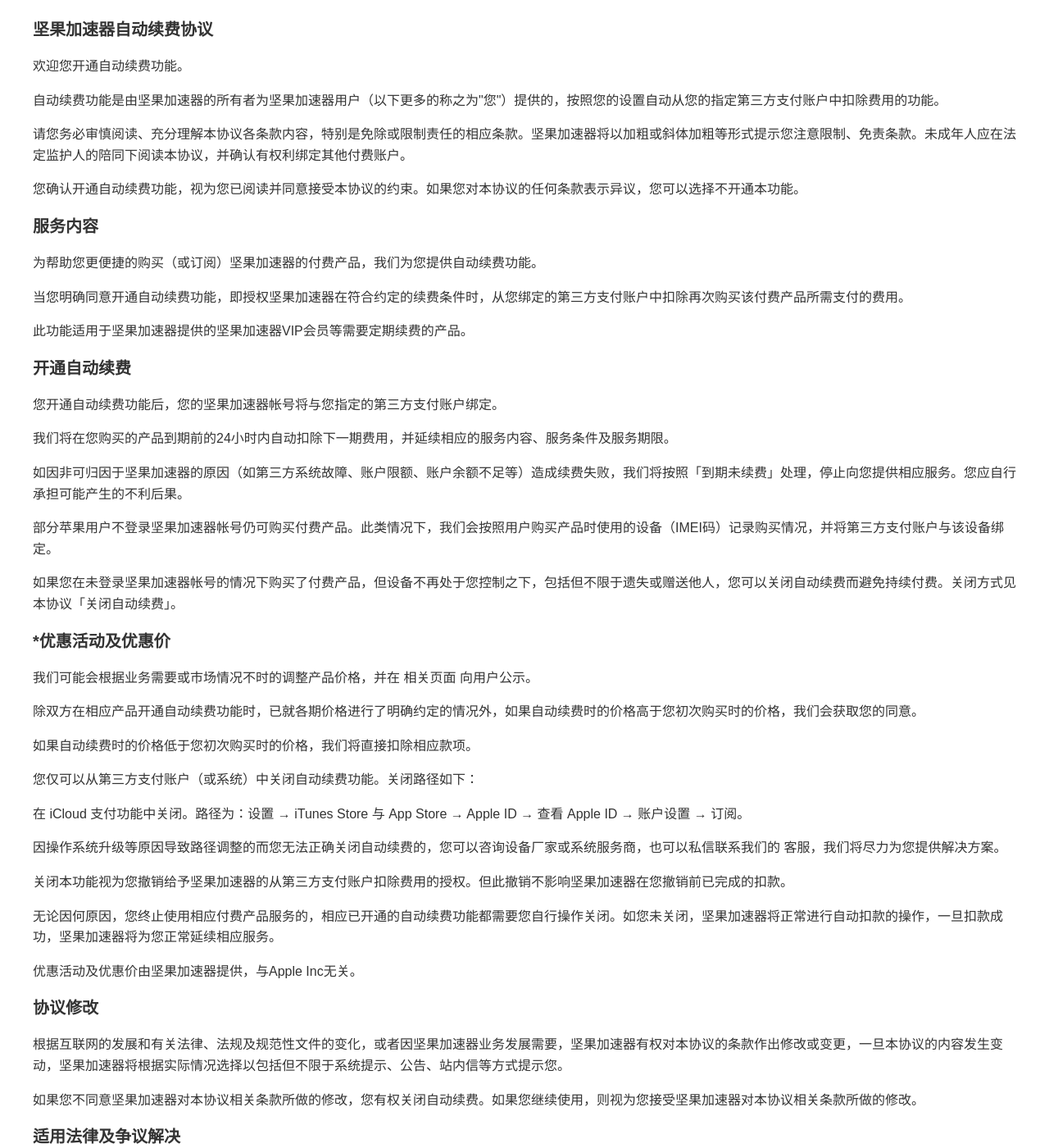
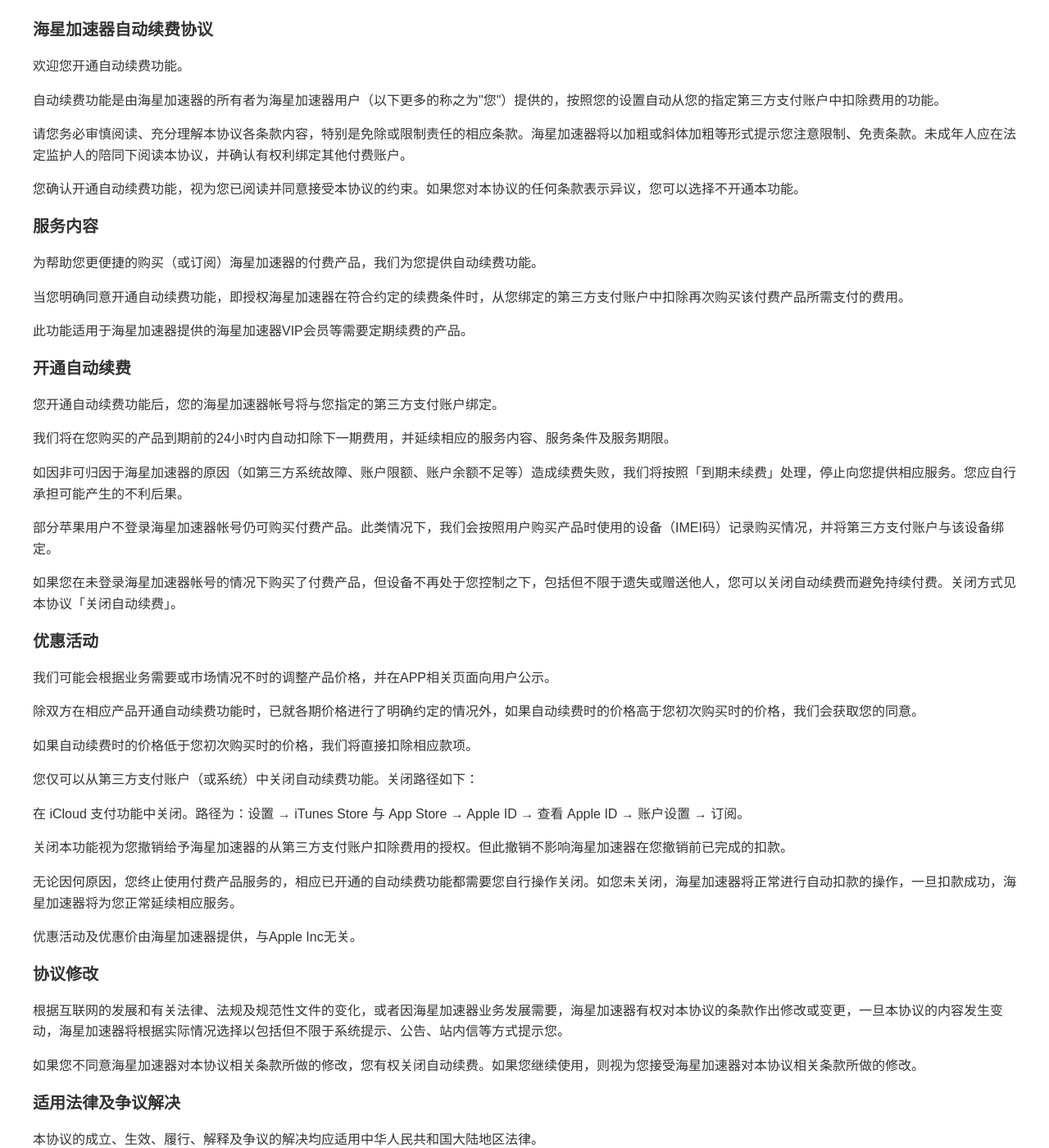
Before and after one commit to zxwksc/jianguo.github.io, a Jekyll site: the page agreement.html, which Jekyll copies as it is, in a window 1280 px wide and 1400 px high. Shown: the whole window at 82% size. Built offline with Jekyll 4.4.1, drawn with Linux system fonts in a browser that asks for light colours; some of the changed text lies outside the part shown.

Commit message:
Update agreement.html

```diff
--- a/agreement.html
+++ b/agreement.html
@@ -52,54 +52,57 @@
 </head>
 <body>
 <div class="container">
-    <h4>坚果加速器自动续费协议</h4>
+    <h4>海星加速器自动续费协议</h4>
 
     <p>欢迎您开通自动续费功能。</p>
-    <p>自动续费功能是由坚果加速器的所有者为坚果加速器用户（以下更多的称之为"您"）提供的，按照您的设置自动从您的指定第三方支付账户中扣除费用的功能。</p>
-    <p>请您务必审慎阅读、充分理解本协议各条款内容，特别是免除或限制责任的相应条款。坚果加速器将以加粗或斜体加粗等形式提示您注意限制、免责条款。未成年人应在法定监护人的陪同下阅读本协议，并确认有权利绑定其他付费账户。</p>
+    <p>自动续费功能是由海星加速器的所有者为海星加速器用户（以下更多的称之为"您"）提供的，按照您的设置自动从您的指定第三方支付账户中扣除费用的功能。</p>
+    <p>请您务必审慎阅读、充分理解本协议各条款内容，特别是免除或限制责任的相应条款。海星加速器将以加粗或斜体加粗等形式提示您注意限制、免责条款。未成年人应在法定监护人的陪同下阅读本协议，并确认有权利绑定其他付费账户。</p>
     <p>您确认开通自动续费功能，视为您已阅读并同意接受本协议的约束。如果您对本协议的任何条款表示异议，您可以选择不开通本功能。</p>
+
     <h4>服务内容</h4>
 
-    <p>为帮助您更便捷的购买（或订阅）坚果加速器的付费产品，我们为您提供自动续费功能。</p>
-    <p>当您明确同意开通自动续费功能，即授权坚果加速器在符合约定的续费条件时，从您绑定的第三方支付账户中扣除再次购买该付费产品所需支付的费用。</p>
-    <p>此功能适用于坚果加速器提供的坚果加速器VIP会员等需要定期续费的产品。</p>
+    <p>为帮助您更便捷的购买（或订阅）海星加速器的付费产品，我们为您提供自动续费功能。</p>
+    <p>当您明确同意开通自动续费功能，即授权海星加速器在符合约定的续费条件时，从您绑定的第三方支付账户中扣除再次购买该付费产品所需支付的费用。</p>
+    <p>此功能适用于海星加速器提供的海星加速器VIP会员等需要定期续费的产品。</p>
+
     <h4>开通自动续费</h4>
 
-    <p>您开通自动续费功能后，您的坚果加速器帐号将与您指定的第三方支付账户绑定。</p>
+    <p>您开通自动续费功能后，您的海星加速器帐号将与您指定的第三方支付账户绑定。</p>
     <p>我们将在您购买的产品到期前的24小时内自动扣除下一期费用，并延续相应的服务内容、服务条件及服务期限。</p>
-    <p>如因非可归因于坚果加速器的原因（如第三方系统故障、账户限额、账户余额不足等）造成续费失败，我们将按照「到期未续费」处理，停止向您提供相应服务。您应自行承担可能产生的不利后果。</p>
-    <p>部分苹果用户不登录坚果加速器帐号仍可购买付费产品。此类情况下，我们会按照用户购买产品时使用的设备（IMEI码）记录购买情况，并将第三方支付账户与该设备绑定。</p>
-    <p>如果您在未登录坚果加速器帐号的情况下购买了付费产品，但设备不再处于您控制之下，包括但不限于遗失或赠送他人，您可以关闭自动续费而避免持续付费。关闭方式见本协议「关闭自动续费」。</p>
-    <h4>*优惠活动及优惠价</h4>
+    <p>如因非可归因于海星加速器的原因（如第三方系统故障、账户限额、账户余额不足等）造成续费失败，我们将按照「到期未续费」处理，停止向您提供相应服务。您应自行承担可能产生的不利后果。</p>
+    <p>部分苹果用户不登录海星加速器帐号仍可购买付费产品。此类情况下，我们会按照用户购买产品时使用的设备（IMEI码）记录购买情况，并将第三方支付账户与该设备绑定。</p>
+    <p>如果您在未登录海星加速器帐号的情况下购买了付费产品，但设备不再处于您控制之下，包括但不限于遗失或赠送他人，您可以关闭自动续费而避免持续付费。关闭方式见本协议「关闭自动续费」。</p>
 
-    <p>我们可能会根据业务需要或市场情况不时的调整产品价格，并在 相关页面 向用户公示。</p>
+    <h4>优惠活动</h4>
+
+    <p>我们可能会根据业务需要或市场情况不时的调整产品价格，并在APP相关页面向用户公示。</p>
     <p>除双方在相应产品开通自动续费功能时，已就各期价格进行了明确约定的情况外，如果自动续费时的价格高于您初次购买时的价格，我们会获取您的同意。</p>
     <p>如果自动续费时的价格低于您初次购买时的价格，我们将直接扣除相应款项。</p>
     <p>您仅可以从第三方支付账户（或系统）中关闭自动续费功能。关闭路径如下：</p>
     <p>在 iCloud 支付功能中关闭。路径为：设置 → iTunes Store 与 App Store → Apple ID → 查看 Apple ID → 账户设置 → 订阅。</p>
-    <p>因操作系统升级等原因导致路径调整的而您无法正确关闭自动续费的，您可以咨询设备厂家或系统服务商，也可以私信联系我们的 客服，我们将尽力为您提供解决方案。</p>
-    <p>关闭本功能视为您撤销给予坚果加速器的从第三方支付账户扣除费用的授权。但此撤销不影响坚果加速器在您撤销前已完成的扣款。</p>
-    <p>无论因何原因，您终止使用相应付费产品服务的，相应已开通的自动续费功能都需要您自行操作关闭。如您未关闭，坚果加速器将正常进行自动扣款的操作，一旦扣款成功，坚果加速器将为您正常延续相应服务。</p>
-    <p>优惠活动及优惠价由坚果加速器提供，与Apple Inc无关。</p>
+    <p>关闭本功能视为您撤销给予海星加速器的从第三方支付账户扣除费用的授权。但此撤销不影响海星加速器在您撤销前已完成的扣款。</p>
+    <p>无论因何原因，您终止使用付费产品服务的，相应已开通的自动续费功能都需要您自行操作关闭。如您未关闭，海星加速器将正常进行自动扣款的操作，一旦扣款成功，海星加速器将为您正常延续相应服务。</p>
+    <p>优惠活动及优惠价由海星加速器提供，与Apple Inc无关。</p>
 
     <h4>协议修改</h4>
 
     <p>
-        根据互联网的发展和有关法律、法规及规范性文件的变化，或者因坚果加速器业务发展需要，坚果加速器有权对本协议的条款作出修改或变更，一旦本协议的内容发生变动，坚果加速器将根据实际情况选择以包括但不限于系统提示、公告、站内信等方式提示您。</p>
-    <p>如果您不同意坚果加速器对本协议相关条款所做的修改，您有权关闭自动续费。如果您继续使用，则视为您接受坚果加速器对本协议相关条款所做的修改。</p>
+        根据互联网的发展和有关法律、法规及规范性文件的变化，或者因海星加速器业务发展需要，海星加速器有权对本协议的条款作出修改或变更，一旦本协议的内容发生变动，海星加速器将根据实际情况选择以包括但不限于系统提示、公告、站内信等方式提示您。</p>
+    <p>如果您不同意海星加速器对本协议相关条款所做的修改，您有权关闭自动续费。如果您继续使用，则视为您接受海星加速器对本协议相关条款所做的修改。</p>
     <h4>适用法律及争议解决</h4>
 
     <p>本协议的成立、生效、履行、解释及争议的解决均应适用中华人民共和国大陆地区法律。</p>
     <p>如本协议的任何约定因与中华人民共和国大陆地区的法律抵触而无效，则这些条款将按照尽可能接近本协议原条文的目的进行重新解释，本协议其它约定仍应具有完整的效力及效果。</p>
-    <p>若您与坚果加速器发生争议的，双方应尽量友好协商解决。协商不成，双方均同意将争议提交至本协议签订地有管辖权的法院管辖。</p>
+    <p>若您与海星加速器发生争议的，双方应尽量友好协商解决。协商不成，双方均同意将争议提交至本协议签订地有管辖权的法院管辖。</p>
+
     <h4>其他</h4>
 
-    <p>如因不可抗力或其他坚果加速器无法控制的原因，导致坚果加速器不能正常扣除费用的，坚果加速器将及时发布通知并合理处理善后事宜。</p>
-    <p>本协议与坚果加速器不时发布的与用户相关的各项通知、公告发生冲突的，以各项通知、公告为准。</p>
+    <p>如因不可抗力或其他海星加速器无法控制的原因，导致海星加速器不能正常扣除费用的，海星加速器将及时发布通知并合理处理善后事宜。</p>
+    <p>本协议与海星加速器不时发布的与用户相关的各项通知、公告发生冲突的，以各项通知、公告为准。</p>
     <p>如果您对本协议内容有任何疑问，请私信联系客服。</p>
     <p>确认购买后，将向您的账户收款。自动续费账户会在到期前 24 小时内扣费。在此之前，您可以手动在应用商店设置管理中关闭自动续费。</p>
 
-    <p><br/>发布日期：2022年7月21日</p>
+    <p><br/>发布日期：2022年7月27日</p>
 
 </div>
 
```
